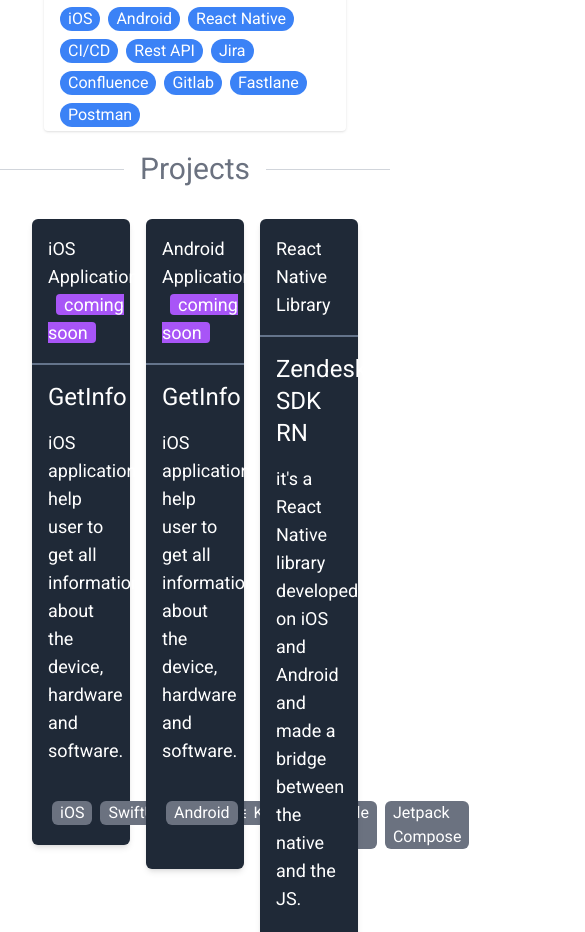
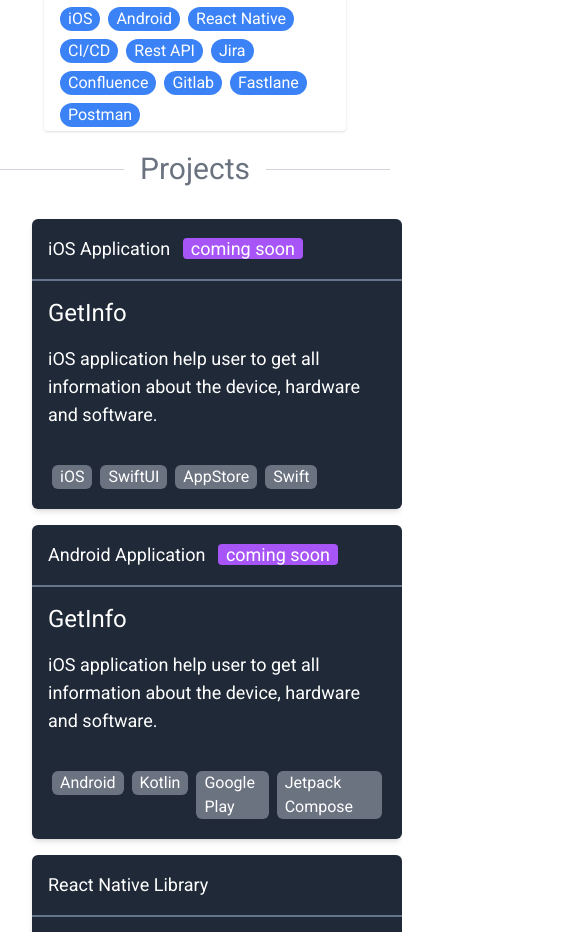
Before and after one commit to ennbou/portfolio, an Astro site: page / in a window 390 px wide. Shown: the part 4800-5732 px from the top of the page, 585 px wide, since content can reach past the window. Built offline with nearby package versions, Linux system fonts and the light colour scheme; Astro itself is replaced by a stand-in of ours.

Commit message:
fix responsive projects section

```diff
--- a/src/components/Project.astro
+++ b/src/components/Project.astro
@@ -17,7 +17,7 @@ const { title, name, description, repositoryLink, isPrivate, isReady, production
 ---
 
 <a href={isReady === false ? "#" : repositoryLink} class:list={[repositoryLink ? "" : "pointer-events-none" ]}>
-  <div class="bg-gray-800 rounded-md shadow-md text-white hover:scale-105 transition-transform duration-300">
+  <div class="bg-gray-800 rounded-md shadow-md text-white hover:scale-105 transition-transform duration-300 h-full flex flex-col">
     <div class="text-lg p-4">
       {title}
 
@@ -27,7 +27,7 @@ const { title, name, description, repositoryLink, isPrivate, isReady, production
     </div>
     <div class="h-0.5 bg-slate-500 w-100"></div>
     <div class="text-2xl p-4 pb-0">{name}</div>
-    <div class="text-lg p-4">{description}</div>
+    <div class="text-lg p-4 flex-grow">{description}</div>
     <div class="flex flex-row p-4">
       {
         technologies.map((technology) => (
--- a/src/pages/index.astro
+++ b/src/pages/index.astro
@@ -140,7 +140,7 @@ const projects: ProjectType[] = [
       }
     </div>
     <SectionTitle title="Projects" />
-    <div class="grid grid-cols-3 gap-4 p-8">
+    <div class="grid lg:grid-cols-2 2xl:grid-cols-3 gap-4 p-8">
       {
         projects.map(({ project }) => (
           <div>
```
